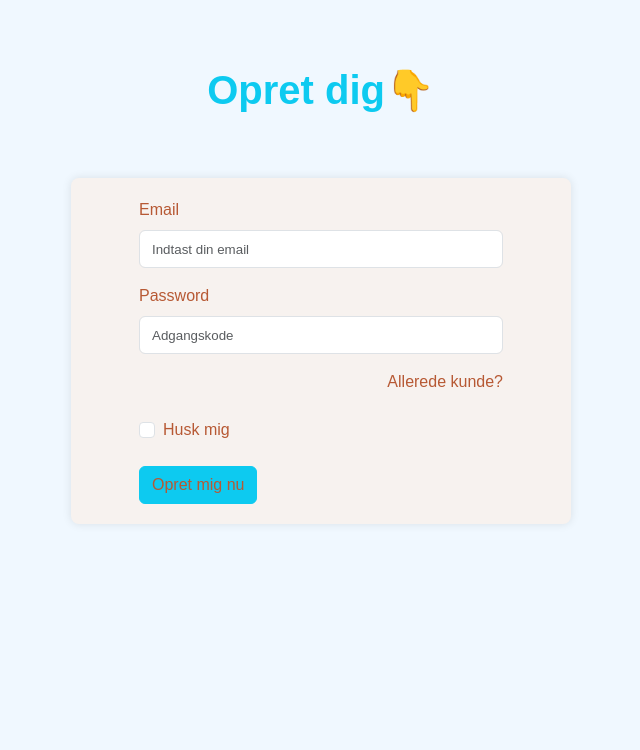
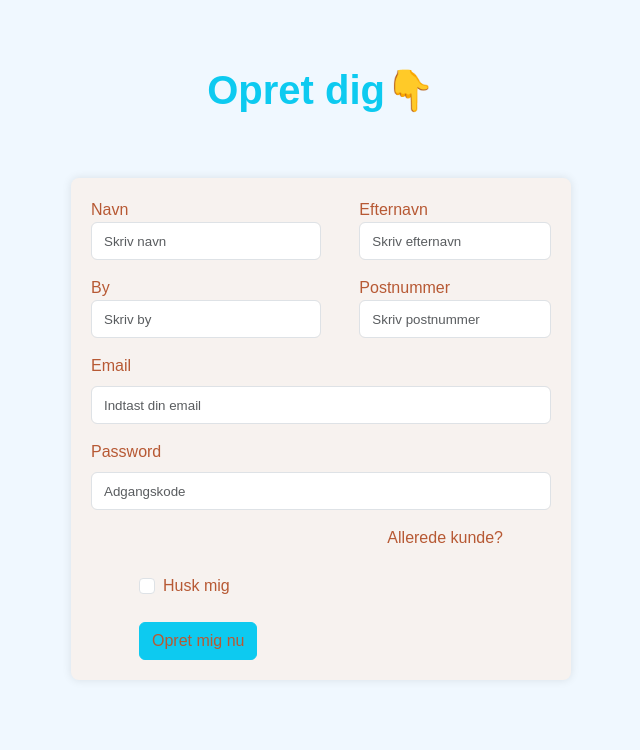
Before and after one commit to CemAkayT/FinalProject-Copy, a Flask app: page /opret in a window 1280 px wide. Shown: the top 750 px of the page, without its empty margins (319-959 px from the left). Run offline with Flask 3, Linux system fonts and the light colour scheme; some libraries are stand-ins or nearby versions.

Commit message:
added more input fields

```diff
--- a/templates/opret.html
+++ b/templates/opret.html
@@ -40,7 +40,48 @@
       {% endif %} {% endwith %}
 
       <form method="post" action="/opret">
-        <div class="mx-5 mb-3">
+        <div class="form-row d-flex justify-content-between">
+          <div class="form-group col-6 mb-3">
+            <label for="inputName">Navn</label>
+            <input
+              class="form-control"
+              id="inputName"
+              name="name"
+              placeholder="Skriv navn"
+            />
+          </div>
+          <div class="form-group col-5">
+            <label for="inputSurname">Efternavn</label>
+            <input
+              class="form-control"
+              id="inputSurname"
+              name="surname"
+              placeholder="Skriv efternavn"
+            />
+          </div>
+        </div>
+        <div class="form-row d-flex justify-content-between">
+          <div class="form-group col-6 mb-3">
+            <label for="inputTown">By</label>
+            <input
+              class="form-control"
+              id="inputTown"
+              name="town"
+              placeholder="Skriv by"
+            />
+          </div>
+          <div class="form-group col-5 mb-3">
+            <label for="inputZip">Postnummer</label>
+            <input
+              class="form-control"
+              id="inputZip"
+              name="zip"
+              placeholder="Skriv postnummer"
+            />
+          </div>
+        </div>
+
+        <div class="mb-3 col-12">
           <label for="exampleInputEmail1" class="form-label">Email</label>
           <input
             type="email"
@@ -53,7 +94,7 @@
           />
           <div id="emailHelp" class="form-text"></div>
         </div>
-        <div class="mx-5 mb-3">
+        <div class="mb-3">
           <label for="exampleInputPassword1" class="form-label">Password</label>
           <input
             type="password"
```
